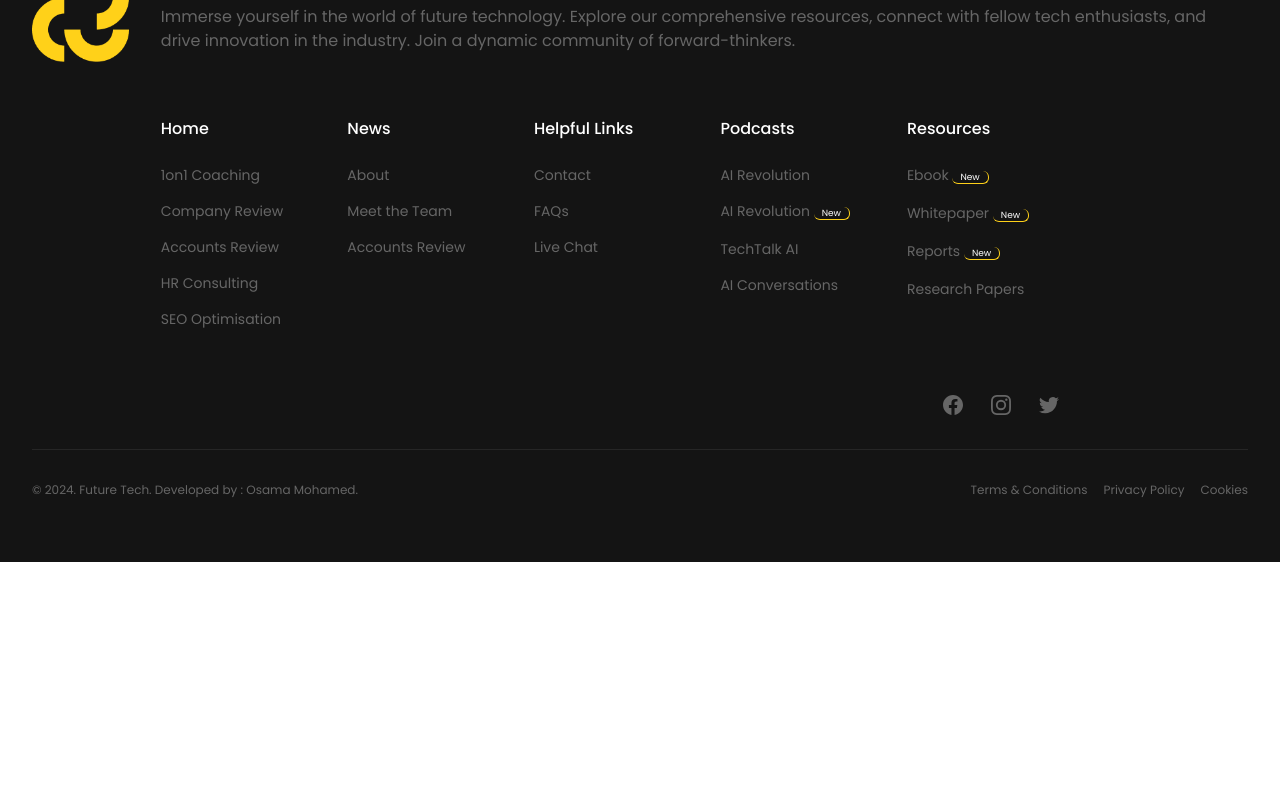
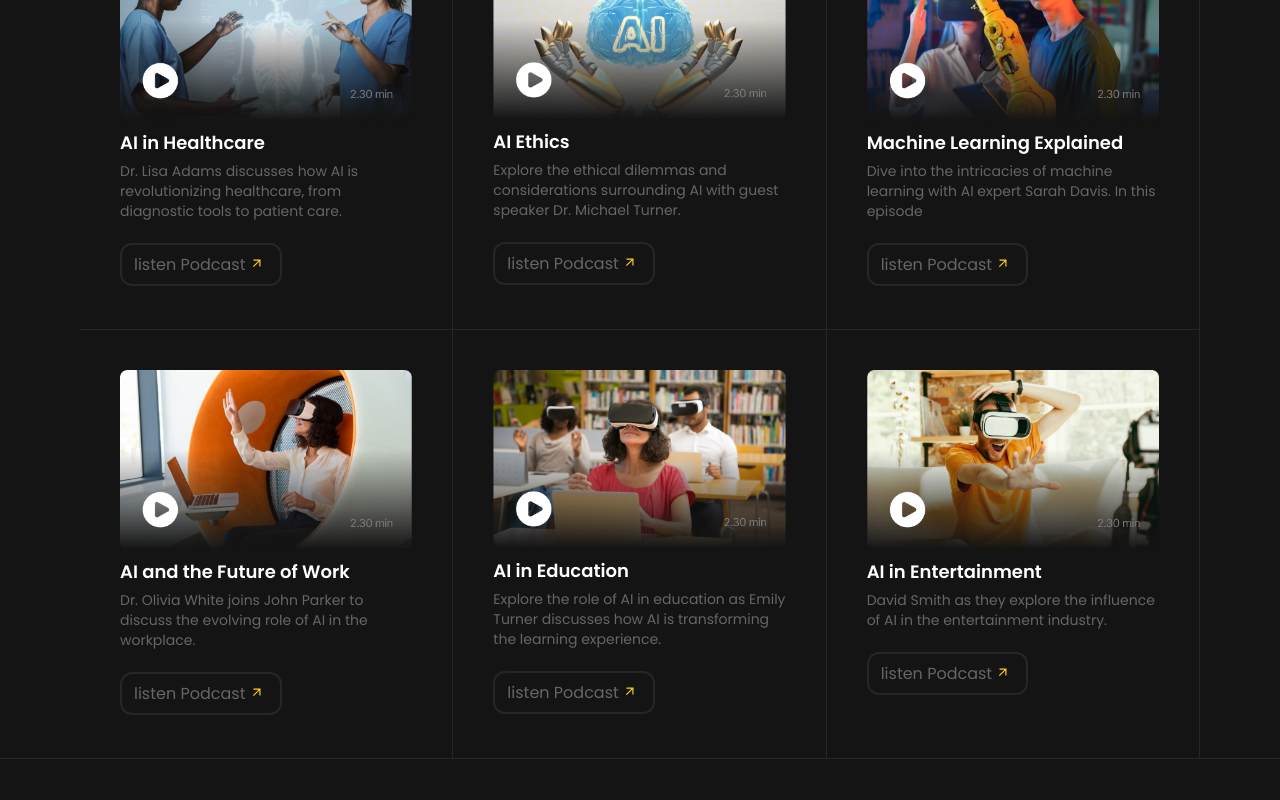
Before and after one commit to Os1907/Future-Tech, a Next.js app: page /podcasts in a window 1280 px wide. Shown: the part 2380-3180 px from the top of the page. Before the commit the page ends 2942 px from the top, so only its background shows below. Built offline with nearby package versions, Linux system fonts and the light colour scheme.

Commit message:
rebackFile

```diff
--- a/app/_Components/_Podcast/Podcast.jsx
+++ b/app/_Components/_Podcast/Podcast.jsx
@@ -63,12 +63,56 @@ export default function Podcast(props) {
                 main:"Latest Podcast Episodes"
         }
     ]
+    const podcast =[
+      {
+      image:img,
+      name:"AI in Healthcare",
+      title:"Dr. Lisa Adams discusses how AI is revolutionizing healthcare, from diagnostic tools to patient care.",
+      button:"listen Podcast"
+      },
+      {
+      image:img2,
+      name:"AI Ethics",
+      title:"Explore the ethical dilemmas and considerations surrounding AI with guest speaker Dr. Michael Turner.",
+      button:"listen Podcast"
 
+      },
+      {
+      image:img3,
+      name:"Machine Learning Explained",
+      title:"Dive into the intricacies of machine learning with AI expert Sarah Davis. In this episode",
+      button:"listen Podcast"
+
+      },
+      {
+      image:img4,
+      name:"AI and the Future of Work",
+      title:"Dr. Olivia White joins John Parker to discuss the evolving role of AI in the workplace.",
+      button:"listen Podcast"
+
+      },
+      {
+      image:img5,
+      name:"AI in Education",
+      title:"Explore the role of AI in education as Emily Turner discusses how AI is transforming the learning experience.",
+      button:"listen Podcast"
+
+      },
+      {
+          image:img6,
+          name:"AI in Entertainment",
+          title:"David Smith as they explore the influence of AI in the entertainment industry.",
+      button:"listen Podcast"
+
+      },
+
+  ]
   return (
     <>
     <div className=' bg-dark border-t border-lineColor '>
     <ItemPodcast value={data}/>
     <MainTtile value={title[0]} />
+    <BoxVideo value={podcast}/>
     </div>
 
 
```
